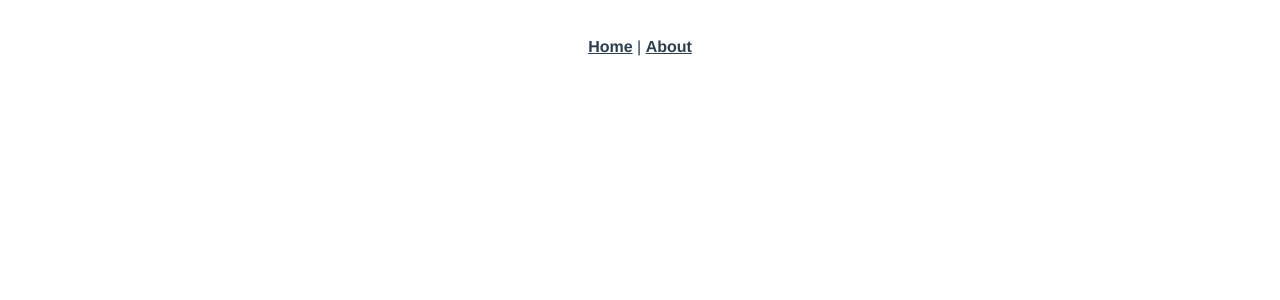
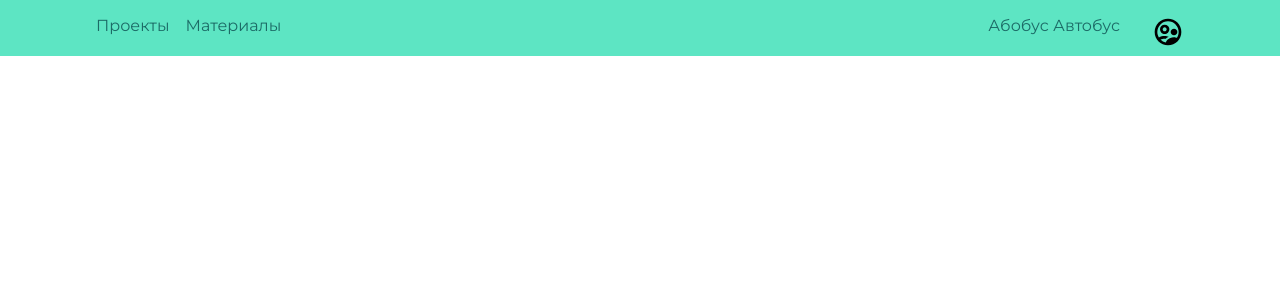
Before and after one commit to MariaSadovn1kova/project_and_resource_management, a Vue app: page /projects in a window 1280 px wide. Before the commit this address had no page. Shown: the top 300 px of the page. Built offline with nearby package versions, Linux system fonts and the light colour scheme.

Commit message:
Навбар почти готов

```diff
--- a/src/App.vue
+++ b/src/App.vue
@@ -1,30 +1,28 @@
 <template>
-  <nav>
-    <router-link to="/">Home</router-link> |
-    <router-link to="/about">About</router-link>
-  </nav>
-  <router-view/>
+  <div>
+    <Navbar/>
+  </div>
 </template>
 
+
+<script>
+  import Navbar from './components/Navbar.vue'
+
+  export default {
+    name: "App",
+    components:{
+      Navbar,
+    },
+  };
+</script>
+
 <style lang="scss">
-#app {
-  font-family: Avenir, Helvetica, Arial, sans-serif;
-  -webkit-font-smoothing: antialiased;
-  -moz-osx-font-smoothing: grayscale;
-  text-align: center;
-  color: #2c3e50;
-}
+  @import url('https://fonts.googleapis.com/css2?family=Montserrat:wght@100;200;300;400;600&display=swap');
 
-nav {
-  padding: 30px;
-
-  a {
-    font-weight: bold;
-    color: #2c3e50;
-
-    &.router-link-exact-active {
-      color: #42b983;
-    }
+  * {
+    margin: 0;
+    padding: 0;
+    box-sizing: border-box;
+    font-family: 'Montserrat', sans-serif;
   }
-}
 </style>
--- a/src/components/HelloWorld.vue
+++ /dev/null
@@ -1,60 +0,0 @@
-<template>
-  <div class="hello">
-    <h1>{{ msg }}</h1>
-    <p>
-      For a guide and recipes on how to configure / customize this project,<br>
-      check out the
-      <a href="https://cli.vuejs.org" target="_blank" rel="noopener">vue-cli documentation</a>.
-    </p>
-    <h3>Installed CLI Plugins</h3>
-    <ul>
-      <li><a href="https://github.com/vuejs/vue-cli/tree/dev/packages/%40vue/cli-plugin-babel" target="_blank" rel="noopener">babel</a></li>
-      <li><a href="https://github.com/vuejs/vue-cli/tree/dev/packages/%40vue/cli-plugin-pwa" target="_blank" rel="noopener">pwa</a></li>
-      <li><a href="https://github.com/vuejs/vue-cli/tree/dev/packages/%40vue/cli-plugin-router" target="_blank" rel="noopener">router</a></li>
-      <li><a href="https://github.com/vuejs/vue-cli/tree/dev/packages/%40vue/cli-plugin-vuex" target="_blank" rel="noopener">vuex</a></li>
-    </ul>
-    <h3>Essential Links</h3>
-    <ul>
-      <li><a href="https://vuejs.org" target="_blank" rel="noopener">Core Docs</a></li>
-      <li><a href="https://forum.vuejs.org" target="_blank" rel="noopener">Forum</a></li>
-      <li><a href="https://chat.vuejs.org" target="_blank" rel="noopener">Community Chat</a></li>
-      <li><a href="https://twitter.com/vuejs" target="_blank" rel="noopener">Twitter</a></li>
-      <li><a href="https://news.vuejs.org" target="_blank" rel="noopener">News</a></li>
-    </ul>
-    <h3>Ecosystem</h3>
-    <ul>
-      <li><a href="https://router.vuejs.org" target="_blank" rel="noopener">vue-router</a></li>
-      <li><a href="https://vuex.vuejs.org" target="_blank" rel="noopener">vuex</a></li>
-      <li><a href="https://github.com/vuejs/vue-devtools#vue-devtools" target="_blank" rel="noopener">vue-devtools</a></li>
-      <li><a href="https://vue-loader.vuejs.org" target="_blank" rel="noopener">vue-loader</a></li>
-      <li><a href="https://github.com/vuejs/awesome-vue" target="_blank" rel="noopener">awesome-vue</a></li>
-    </ul>
-  </div>
-</template>
-
-<script>
-export default {
-  name: 'HelloWorld',
-  props: {
-    msg: String
-  }
-}
-</script>
-
-<!-- Add "scoped" attribute to limit CSS to this component only -->
-<style scoped lang="scss">
-h3 {
-  margin: 40px 0 0;
-}
-ul {
-  list-style-type: none;
-  padding: 0;
-}
-li {
-  display: inline-block;
-  margin: 0 10px;
-}
-a {
-  color: #42b983;
-}
-</style>
--- a/src/components/Navbar.vue
+++ b/src/components/Navbar.vue
@@ -1,3 +1,49 @@
 <template>
+    <div class="nav__container">
+        <nav>
+            <router-link class = "nav__link" to="/projects">Проекты</router-link>
+            <router-link class = "nav__link" to="/about">Материалы</router-link>
+        </nav>
+        <div class="user__name">
+            Абобус Автобус
+        </div>
+        <div>
+            <img class="user_picture" src="../assets/user__picture.svg">
+        </div>
+    </div>
+</template>
 
-</template>
+<style lang="scss">
+    .nav__container{
+        display: flex;
+        background-color: #5DE5C3;
+        height: 3.5rem;
+        padding-left: 6rem;
+        padding-right: 6rem;
+        padding-top: 1rem;
+
+        .nav__link{
+            color: #1C6B66;
+            font-weight: 400;
+            text-decoration: none;
+            padding-right: 1rem;
+        }
+
+        .user__name{
+            margin-left: auto;
+            color: #1C6B66;
+            padding-right: 2rem;
+        }
+
+        .user_picture{
+            width: 2rem;
+            color: white;
+        }
+    }
+</style>
+
+<script>
+    export default {
+
+    }
+</script>
--- a/src/router/index.js
+++ b/src/router/index.js
@@ -1,19 +1,17 @@
 import { createRouter, createWebHistory } from 'vue-router'
-import HomeView from '../views/HomeView.vue'
+import Navbar from '../components/Navbar.vue'
+import Projects from '../views/Projects.vue'
+import ProjectsNavbar from '../components/Navbar.vue'
 
 const routes = [
   {
     path: '/',
-    name: 'home',
-    component: HomeView
+    name: 'home'
   },
   {
-    path: '/about',
-    name: 'about',
-    // route level code-splitting
-    // this generates a separate chunk (about.[hash].js) for this route
-    // which is lazy-loaded when the route is visited.
-    component: () => import(/* webpackChunkName: "about" */ '../views/AboutView.vue')
+    path: '/projects',
+    name: 'projects',
+    component: Projects
   }
 ]
 
--- a/src/views/AboutView.vue
+++ /dev/null
@@ -1,5 +0,0 @@
-<template>
-  <div class="about">
-    <h1>This is an about page</h1>
-  </div>
-</template>
--- a/src/views/HomeView.vue
+++ /dev/null
@@ -1,18 +0,0 @@
-<template>
-  <div class="home">
-    <img alt="Vue logo" src="../assets/logo.png">
-    <HelloWorld msg="Welcome to Your Vue.js App"/>
-  </div>
-</template>
-
-<script>
-// @ is an alias to /src
-import HelloWorld from '@/components/HelloWorld.vue'
-
-export default {
-  name: 'HomeView',
-  components: {
-    HelloWorld
-  }
-}
-</script>
--- /dev/null
+++ b/src/views/Projects.vue
@@ -0,0 +1,9 @@
+<template>
+    абоба
+</template>
+
+<script>
+    export default {
+
+    }
+</script>
```
Also changed, not shown: src/assets/logo.png (deleted), src/assets/user__picture.svg (added), src/components/ProjectsNavbar.vue (added).
